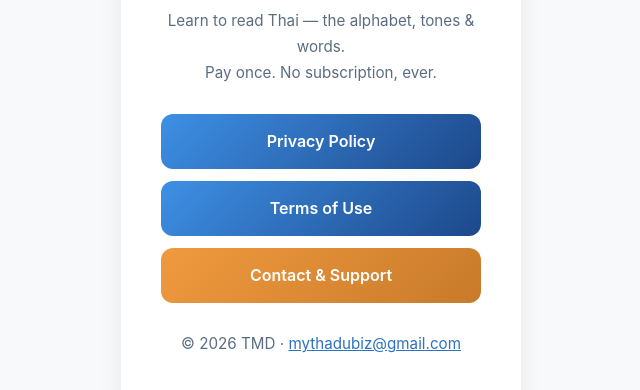
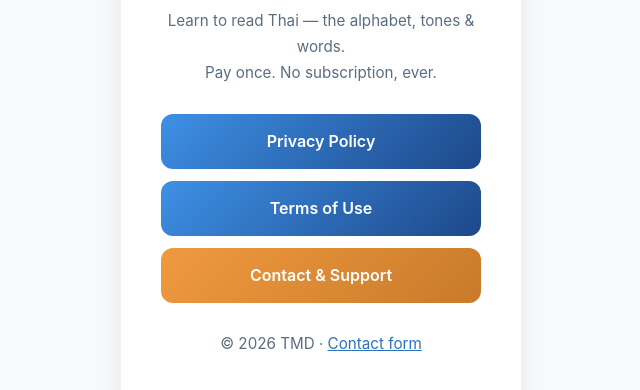
Before and after one commit to mythadubiz/thai-reader-legal, a plain HTML site: page index.html in a window 1280 px wide. Shown: the part 288-678 px from the top of the page, without its empty margins (319-959 px from the left). Drawn offline with Linux system fonts and the light colour scheme.

Commit message:
Contact via form instead of a published email address

```diff
--- a/index.html
+++ b/index.html
@@ -63,9 +63,9 @@
         <div class="links">
             <a href="privacy.html">Privacy Policy</a>
             <a href="terms.html">Terms of Use</a>
-            <a class="support" href="mailto:mythadubiz@gmail.com">Contact &amp; Support</a>
+            <a class="support" href="https://mythadubiz.github.io/contact/?app=thai-reader&amp;lang=en">Contact &amp; Support</a>
         </div>
-        <p class="foot">&copy; 2026 TMD &middot; <a href="mailto:mythadubiz@gmail.com">mythadubiz@gmail.com</a></p>
+        <p class="foot">&copy; 2026 TMD &middot; <a href="https://mythadubiz.github.io/contact/?app=thai-reader&amp;lang=en">Contact form</a></p>
     </div>
 </body>
 </html>
```
Also changed, not shown: privacy.html (+1 -1 lines), terms.html (+1 -1 lines).
